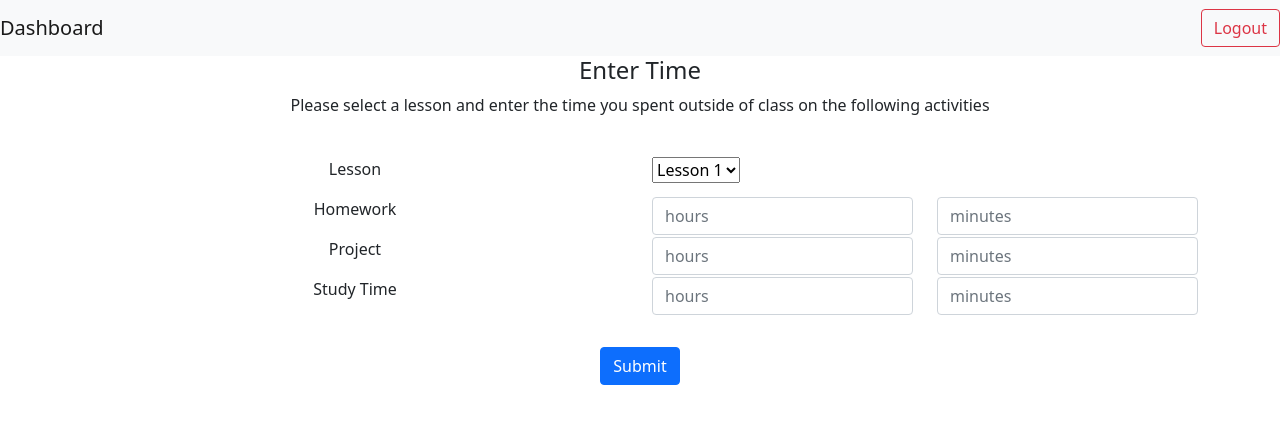
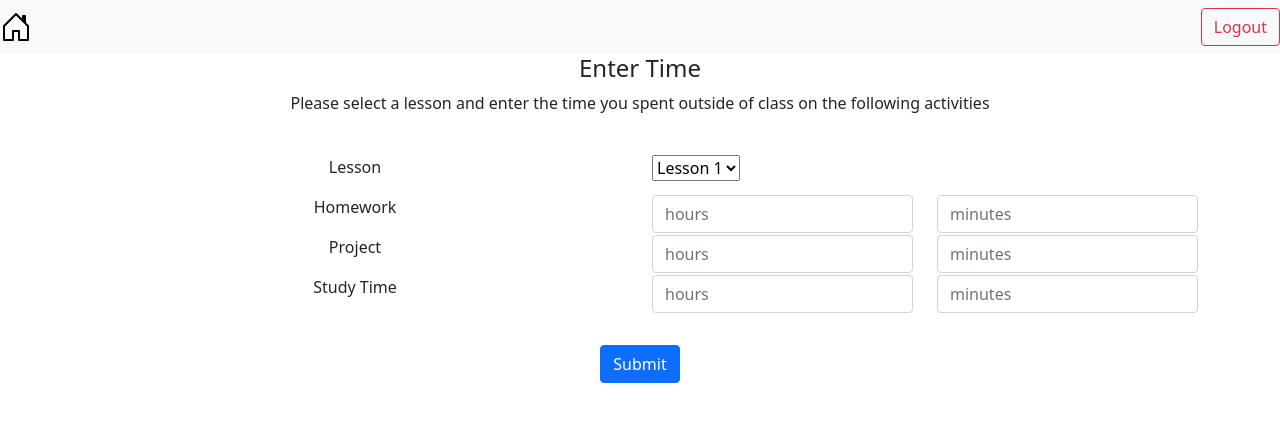
Before and after one commit to tom-1313/minutes-tracker, a plain HTML site: page enter-time.html in a window 1280 px wide. Drawn offline with nearby package versions, Linux system fonts and the light colour scheme.

Commit message:
Update navbar

```diff
--- a/enter-time.html
+++ b/enter-time.html
@@ -15,7 +15,13 @@
   <body>
     <!-- Navbar -->
     <nav class="navbar navbar-light bg-light justify-content-between">
-      <a class="navbar-brand">Dashboard</a>
+      <!-- <a class="navbar-brand">Dashboard</a> -->
+      <img
+        src="/resources/img/house-door.svg"
+        alt="Dashboard"
+        width="32"
+        height="32"
+      />
       <button class="btn btn-outline-danger my-2 my-sm-0">Logout</button>
     </nav>
     <div class="container">
```
Also changed, not shown: resources/img/house-door.svg (added).
